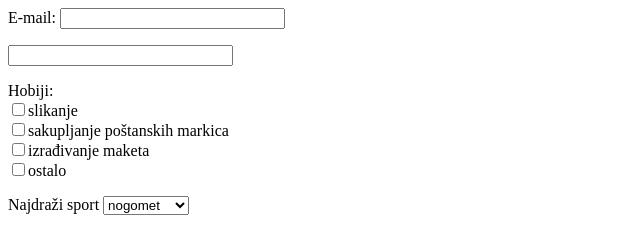
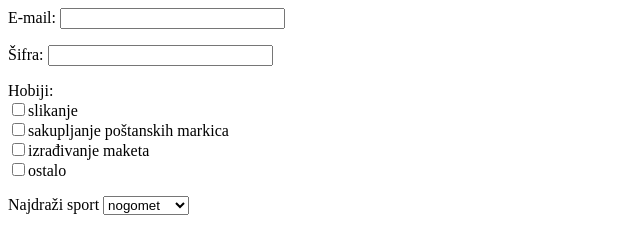
Before and after one commit to zanakl/stranicazana, a plain HTML site: page kontakt.html in a window 1280 px wide. Shown: the top 228 px of the page, 0-640 px from the left. Drawn offline with Linux system fonts and the light colour scheme.

Commit message:
Update kontakt.html

```diff
--- a/kontakt.html
+++ b/kontakt.html
@@ -7,7 +7,7 @@
             <p>E-mail:
                 <input type="text" name="email adresa" size="25" maxlength="50">
             </p>
-            <p>
+            <p>Šifra:
                 <input type="password" name="šifra" size="25" maxlength="30">
             </p>
             <p>Hobiji:
```
